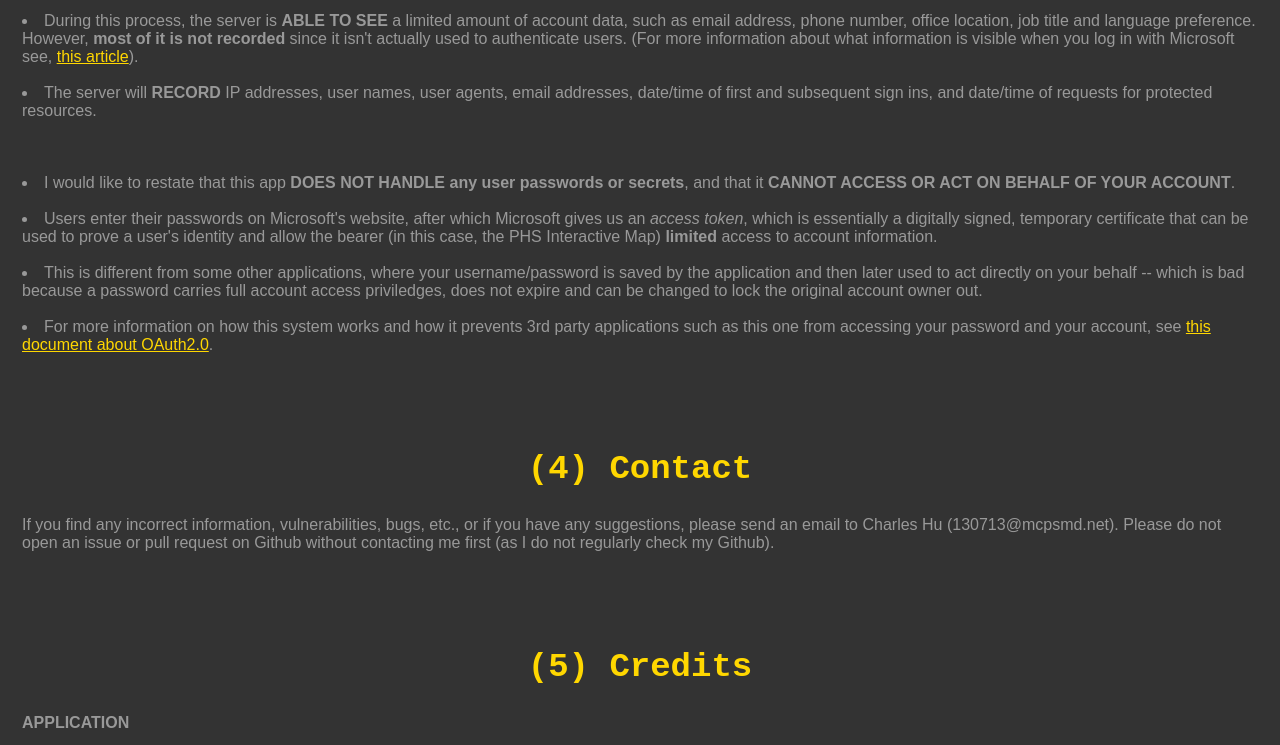
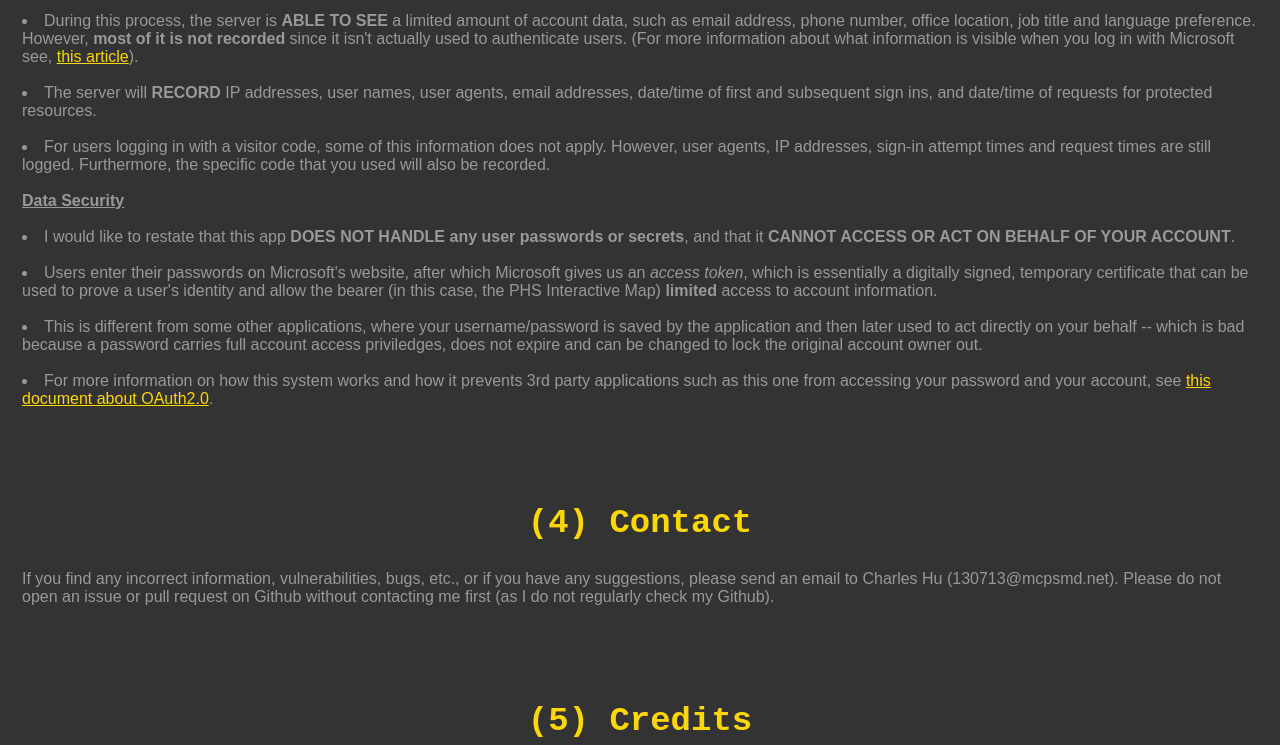
Before and after one commit to phsmap/phsmap.github.io, a plain HTML site: page info/index.html in a window 1280 px wide. Shown: the part 800-1545 px from the top of the page. Drawn offline with Linux system fonts and the light colour scheme.

Commit message:
updated info page

```diff
--- a/info/index.html
+++ b/info/index.html
@@ -14,7 +14,7 @@
 	border: 0px solid white;
 	color: #FFF0;
   }
-  li, p {
+  li, p, b {
 	color: #999;
   }
   </style>
@@ -61,6 +61,8 @@ You should always follow the directions of staff during an emergency, and take t
 	<li>During this process, the server is <b>ABLE TO SEE</b> a limited amount of account data, such as email address, phone number, office location, job title and language preference. However, <b>most of it is not recorded</b> since it isn't actually used to authenticate users. (For more information about what information is visible when you log in with Microsoft see, <a href="https://learn.microsoft.com/en-us/graph/api/user-get?view=graph-rest-1.0&tabs=http">this article</a>).</li>
 	<br>
 	<li>The server will <b>RECORD</b> IP addresses, user names, user agents, email addresses, date/time of first and subsequent sign ins, and date/time of requests for protected resources.</li>
+	<br>
+	<li>For users logging in with a visitor code, some of this information does not apply. However, user agents, IP addresses, sign-in attempt times and request times are still logged. Furthermore, the specific code that you used will also be recorded.</li>
 	<br>
 	<b><u>Data Security</b></u>
 	<br>
```
